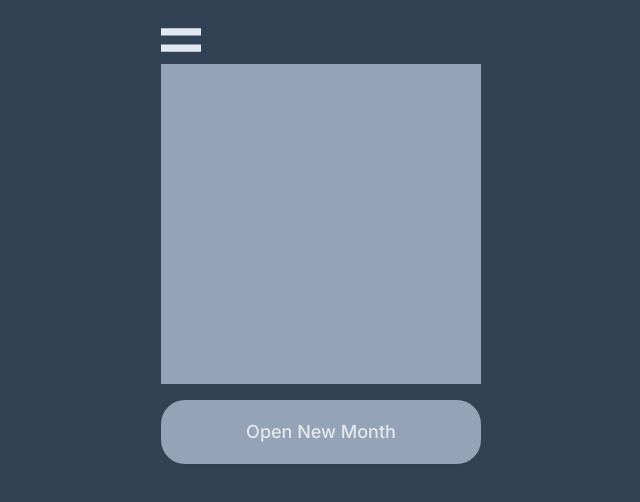
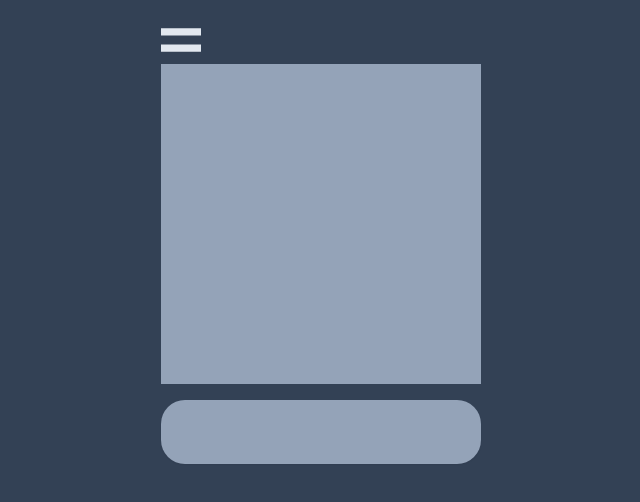
Before and after one commit to vitor-afonso/budget-manager-nextjs, a Next.js app: page / in a window 1280 px wide. Shown: the top 502 px of the page, without its empty margins (319-959 px from the left). Built offline with nearby package versions, Linux system fonts and the light colour scheme.

Commit message:
Remove logic to create new month

```diff
--- a/src/components/Hero.tsx
+++ b/src/components/Hero.tsx
@@ -1,52 +1,23 @@
 'use client';
 
-import { useContext, useState } from 'react';
+import { useContext } from 'react';
 import { useRouter } from 'next/navigation';
-import { isSameMonth } from 'date-fns';
 import { AuthContext, IAppContext } from '@/app/context/auth.context';
 import { APP } from '@/utils/app.constants';
-import { createMonth } from '@/services/months';
 import Button from '@/components/Button';
-import { IUserDataContext, UserDataContext } from '@/app/context/userData.context';
-
 
 const Hero = () => {
   const { user } = useContext(AuthContext) as IAppContext;
-  const { userMonths, updateUserMonthsOnMonthCreation } = useContext(UserDataContext) as IUserDataContext;
-  const [isLoading, setIsLoading] = useState<boolean>(false);
-  const [errorMessage, setErrorMessage] = useState<string>('');
   const router = useRouter();
-
-  const isCurrentMonthOpen = () => {
-    if (userMonths.length > 0) {
-      let month = userMonths.find((oneMonth) => isSameMonth(new Date(), oneMonth.createdAt));
-      if (month) return true;
-    }
-    return false;
-  };
-
-  const handleCreateMonth = async () => {
-    if (!user) {
-      router.push(APP.pageRoutes.login);
-      return;
-    }
-    if (isCurrentMonthOpen()) return;
-    setIsLoading(true);
-    try {
-      const createdMonth = await createMonth(user._id);
-      updateUserMonthsOnMonthCreation(createdMonth);
-    } catch (error: any) {
-      console.log(error);
-      setErrorMessage(error);
-    } finally {
-      setIsLoading(false);
-    }
-  };
 
   return (
     <section className='w-full md:w-80'>
-      {!user && <div className='w-full md:w-80 h-80 bg-slate-400 mb-4'></div>}
-      {!isCurrentMonthOpen() && <Button clickHandler={handleCreateMonth}>{APP.buttonAction.newMonth}</Button>}
+      {!user && (
+        <>
+          <div className='w-full md:w-80 h-80 bg-slate-400 mb-4'></div>
+          <Button clickHandler={() => router.push(APP.pageRoutes.login)}>{APP.buttonAction.seeMonths}</Button>
+        </>
+      )}
     </section>
   );
 };
```
